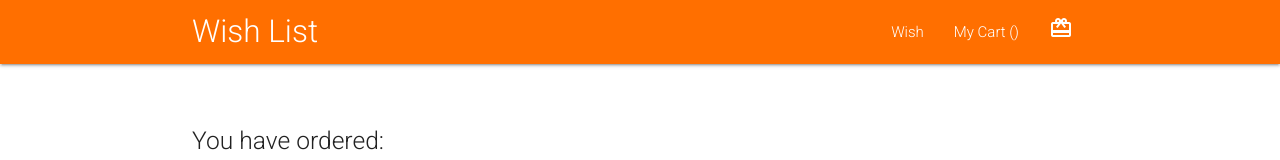
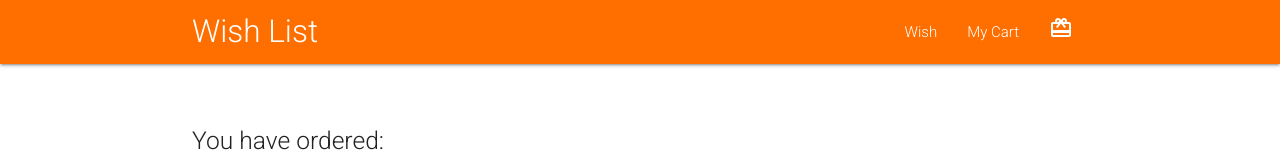
Before and after one commit to meryemkmr/React-Shopping-Cart, a React (Create React App) app: page /cart in a window 1280 px wide. Shown: the top 160 px of the page. Built offline with nearby package versions, Linux system fonts and the light colour scheme.

Commit message:
cart number

```diff
--- a/src/components/layout/Header.js
+++ b/src/components/layout/Header.js
@@ -15,7 +15,7 @@ import { addToCart ,dataFetch} from '../../actions/cartActions'
 
                     <ul className="right nav">
                         <li><Link to="/">Wish</Link></li>
-                        <li><Link to="/cart">My Cart <span>({props.products.total})</span></Link></li>
+                        <li><Link to="/cart">My Cart </Link></li>
                         <li><Link to="/cart"><i className="material-icons">card_giftcard </i></Link></li>
                     </ul>
                 </div>
@@ -33,6 +33,7 @@ const mapStateToProps = (state)=>{
 const mapDispatchToProps= (dispatch)=>{
 
     return{
+
         addToCart: (id)=>{dispatch(addToCart(id))},
         dataFetch: (data)=>{dispatch(dataFetch(data))}
     }
```
